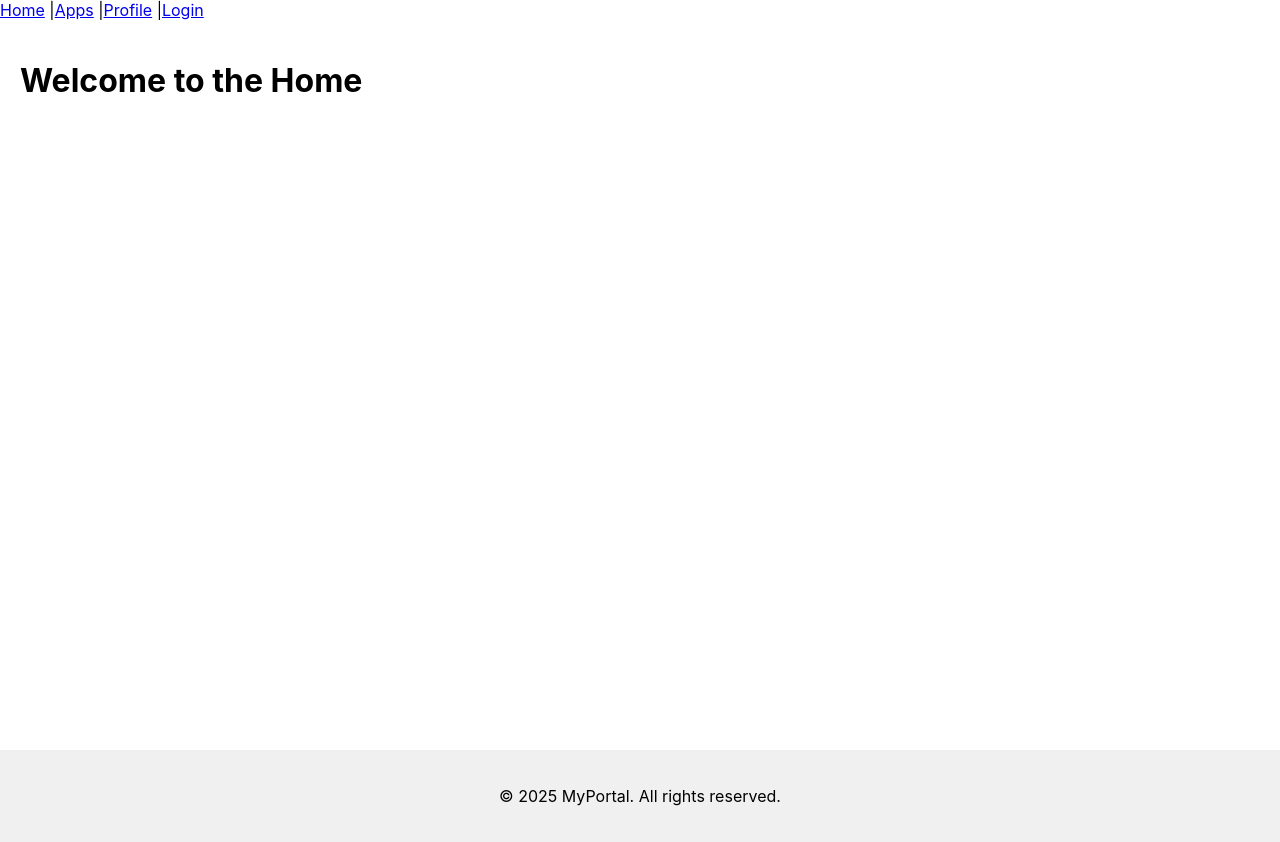
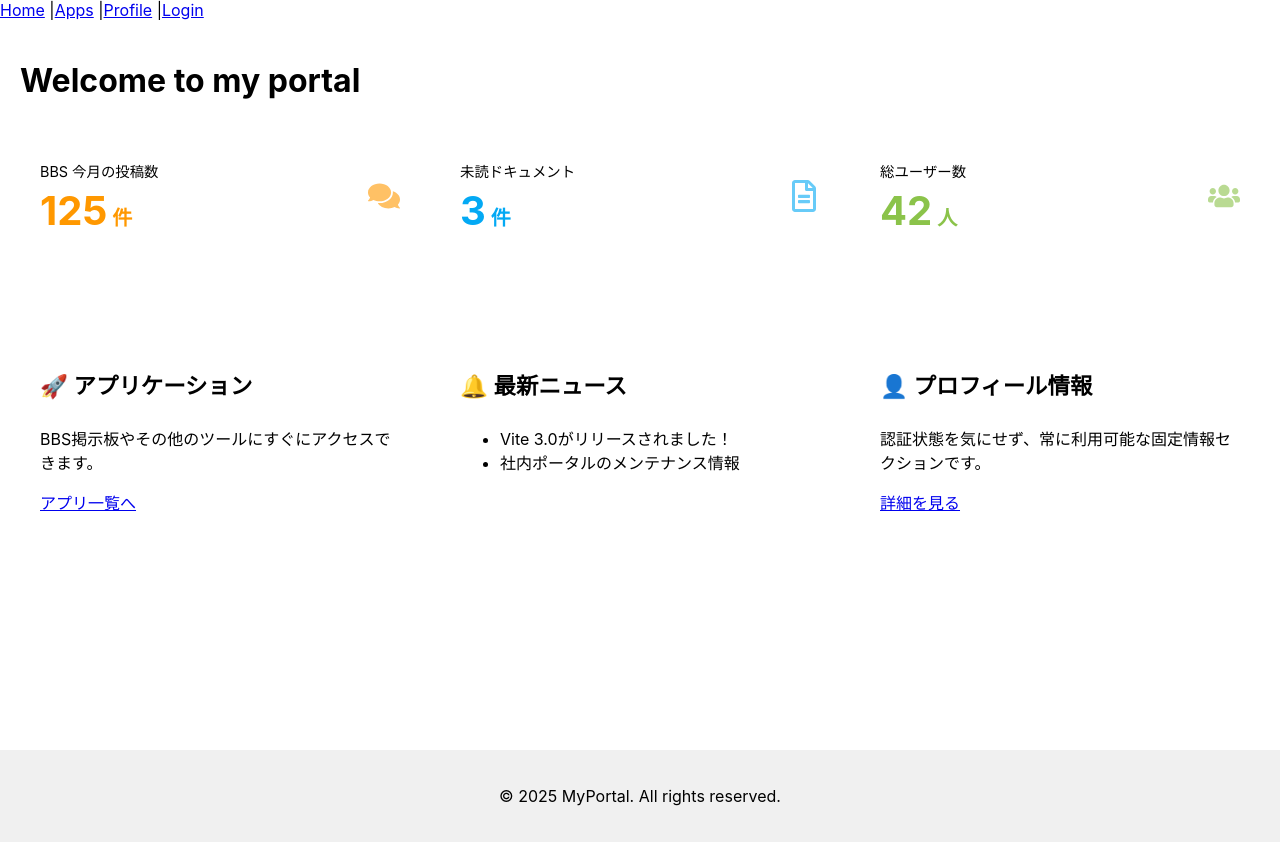
Before and after one commit to doradora58/MyPortal, a React (Create React App) app in the folder frontend/my-portal/: page / in a window 1280 px wide. Built offline with nearby package versions, Linux system fonts and the light colour scheme.

Commit message:
Fix home

```diff
--- /dev/null
+++ b/frontend/my-portal/src/components/DashboardMetric.jsx
@@ -0,0 +1,24 @@
+import React from 'react';
+import Card from './Card';
+
+/**
+ * ダッシュボードで利用する単一のメトリック（数値指標）を表示するコンポーネント
+ */
+const DashboardMetric = ({ icon, label, value, unit, color }) => {
+  return (
+    <Card className="metric-card" style={{ borderLeft: `5px solid ${color || 'var(--primary-color)'}`, transition: 'transform 0.3s' }}>
+      <div style={{ display: 'flex', justifyContent: 'space-between', alignItems: 'center' }}>
+        <div>
+          <p style={{ margin: 0, color: 'var(--text-color-light)', fontSize: '0.9em' }}>{label}</p>
+          <h2 style={{ fontSize: '2.5em', margin: '5px 0', color: color || 'var(--primary-color)' }}>
+            {value}
+            <span style={{ fontSize: '0.5em', marginLeft: '5px', color: 'var(--text-color-light)' }}>{unit}</span>
+          </h2>
+        </div>
+        <div style={{ fontSize: '2em', opacity: 0.6, color: color || 'var(--primary-color)' }}>{icon}</div>
+      </div>
+    </Card>
+  );
+};
+
+export default DashboardMetric;
--- a/frontend/my-portal/src/pages/Home.js
+++ b/frontend/my-portal/src/pages/Home.js
@@ -1,3 +1,56 @@
-export default function Home() {
-  return <h1>Welcome to the Home</h1>;
+import React from 'react';
+import Card from '../components/Card';
+import DashboardMetric from '../components/DashboardMetric'; // ★追加★
+import { Link } from 'react-router-dom';
+import { FaComments, FaRegFileAlt, FaUsers } from 'react-icons/fa'; // アイコンの追加
+
+const Home = () => {
+  return (
+  <div className="container">
+      <h1 style={{ marginBottom: '40px' }}>Welcome to my portal</h1>
+      <div style={{ display: 'grid', gridTemplateColumns: 'repeat(auto-fit, minmax(250px, 1fr))', gap: '20px', marginBottom: '40px' }}>
+        <DashboardMetric
+          icon={<FaComments />}
+          label="BBS 今月の投稿数"
+          value={125}
+          unit="件"
+          color="#FF9800" // オレンジ系
+        />
+        <DashboardMetric
+          icon={<FaRegFileAlt />}
+          label="未読ドキュメント"
+          value={3}
+          unit="件"
+          color="#03A9F4" // ブルー系
+        />
+        <DashboardMetric
+          icon={<FaUsers />}
+          label="総ユーザー数"
+          value={42}
+          unit="人"
+          color="#8BC34A" // グリーン系
+        />
+      </div>
+      <div style={{ display: 'grid', gridTemplateColumns: 'repeat(auto-fit, minmax(300px, 1fr))', gap: '20px' }}>
+        {/* ... 既存のカード（Apps, Profile, News）はそのまま ... */}
+        <Card title="🚀 アプリケーション">
+          <p>BBS掲示板やその他のツールにすぐにアクセスできます。</p>
+          <Link to="/apps">アプリ一覧へ</Link>
+        </Card>
+
+        <Card title="🔔 最新ニュース">
+          <ul>
+            <li>Vite 3.0がリリースされました！</li>
+            <li>社内ポータルのメンテナンス情報</li>
+          </ul>
+        </Card>
+
+        <Card title="👤 プロフィール情報">
+          <p>認証状態を気にせず、常に利用可能な固定情報セクションです。</p>
+          <Link to="/profile">詳細を見る</Link>
+        </Card>
+      </div>
+      </div>
+  );
 }
+export default Home;
```
